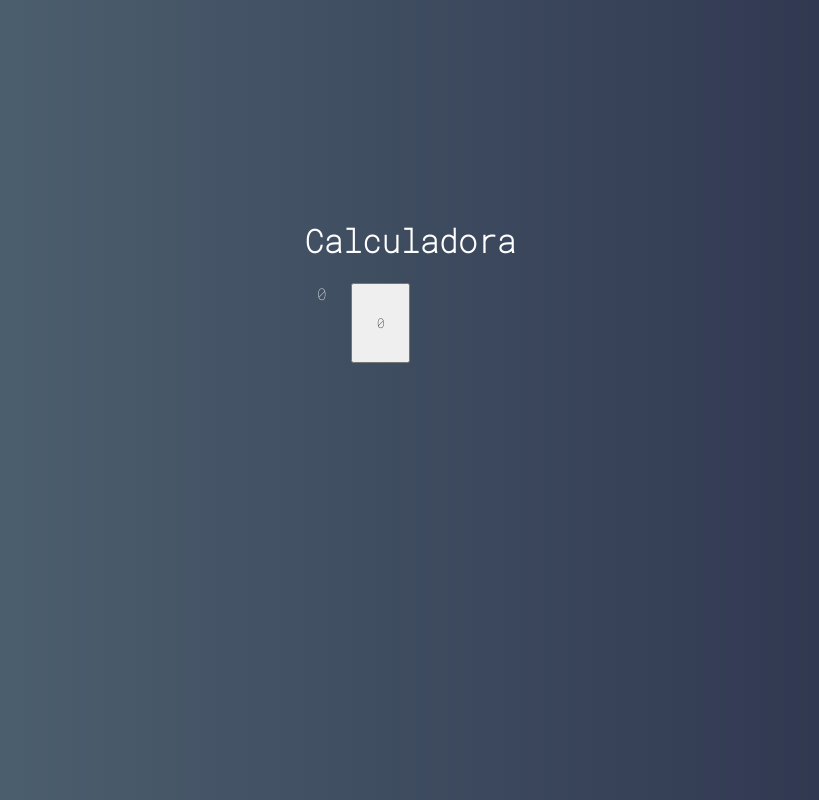
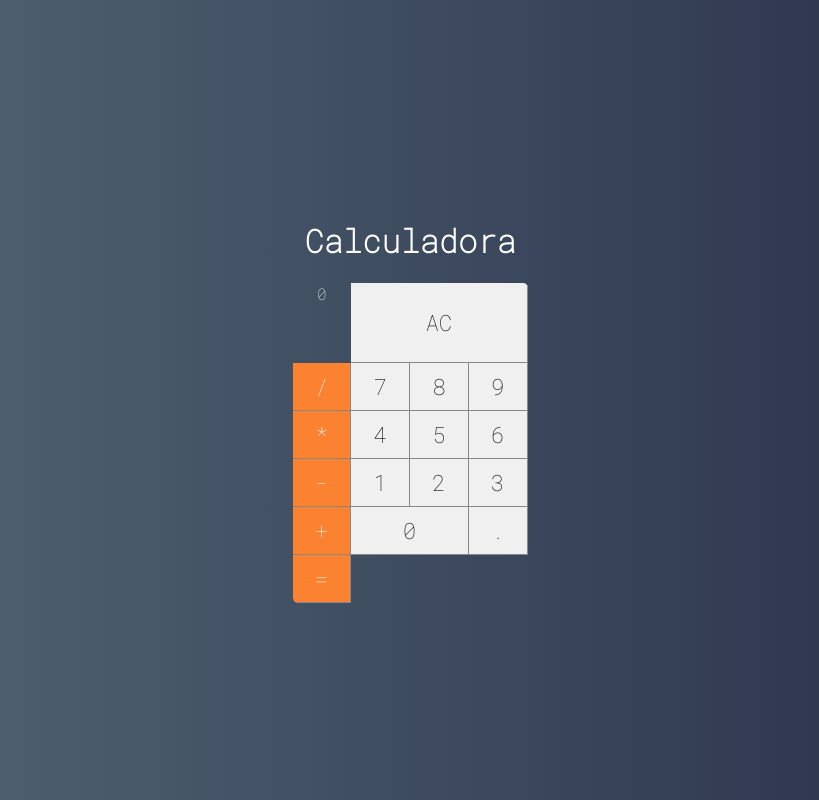
Before and after one commit to AfonsoMachado/calculator-vuejs, a Vue app: page / in a window 1280 px wide. Shown: the whole page, without its empty margins (230-1049 px from the left). Built offline with nearby package versions, Linux system fonts and the light colour scheme.

Commit message:
adicionando layout dos botões da calculadora

```diff
--- a/src/components/Button.vue
+++ b/src/components/Button.vue
@@ -1,15 +1,62 @@
 <template>
-  <button class="button">
-      0
+                    <!-- Aplicando classes conforme o parametro passado sendo true -->
+  <button class="button" :class="{ double, triple, operation }">
+      {{ label }}
   </button>
 </template>
 
 <script>
 export default {
-
+    // Parâmetros para passar pra o botão
+    props: {
+        // Label do botão
+        label: {},
+        // Botão do tipo operação
+        operation: { type: Boolean },
+        // Botão que ocupa um espaço
+        double: { type: Boolean },
+        // Botão que ocupa 3 espaços
+        triple: { type: Boolean }
+    }
 }
 </script>
 
 <style>
 
+/* Definindo variaveis */
+:root {
+    --bg-button: #f0f0f0;
+    --border-button: solid 1px #888;
+}
+
+.button {
+    font-size: 1.4em;
+    background-color: var(--bg-button);
+    border: none;
+    border-right: var(--border-button);
+    border-bottom: var(--border-button);
+    outline: none;
+}
+
+.button:active {
+    background-color: #ccc;
+}
+
+.button.double {
+    grid-column: span 2;
+}
+
+.button.triple {
+    grid-column: span 3;
+}
+
+.button.operation {
+    background-color: #FA8231;
+    color: #FFF;
+}
+
+.button.operation:active {
+    background-color: #FA8231cc;
+}
+
 </style>
--- a/src/main/Calculator.vue
+++ b/src/main/Calculator.vue
@@ -1,7 +1,25 @@
 <template>
     <div class="calculator">
         <Display />
-        <Button />
+        <!-- lembrando que triple, operation e double são parametros booleanos -->
+        <Button label="AC" triple/>
+        <Button label="/" operation/>
+        <Button label="7"/>
+        <Button label="8"/>
+        <Button label="9"/>
+        <Button label="*" operation/>
+        <Button label="4"/>
+        <Button label="5"/>
+        <Button label="6"/>
+        <Button label="-" operation/>
+        <Button label="1"/>
+        <Button label="2"/>
+        <Button label="3"/>
+        <Button label="+" operation/>
+        <Button label="0" double/>
+        <Button label="."/>
+        <Button label="=" operation/>
+
     </div>
 </template>
 
```
